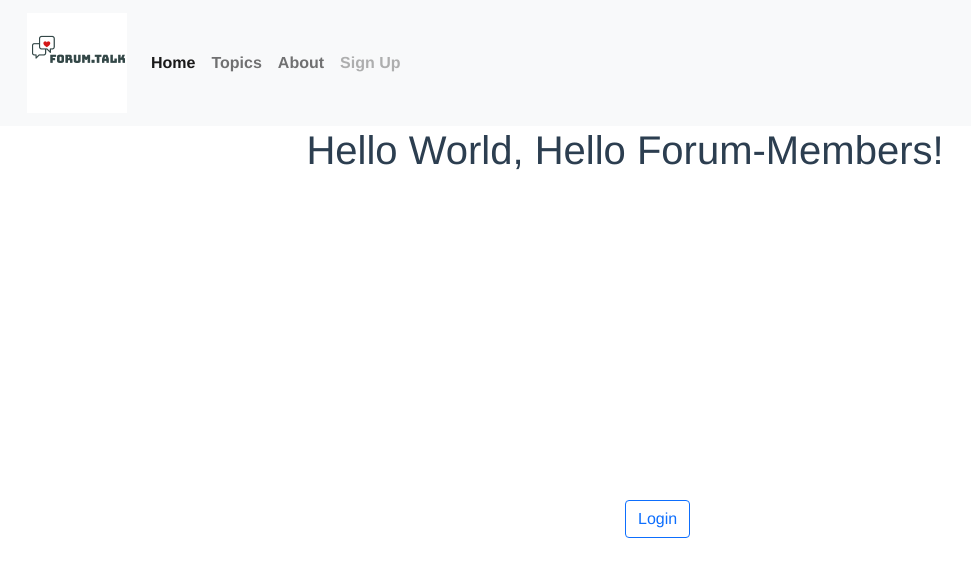
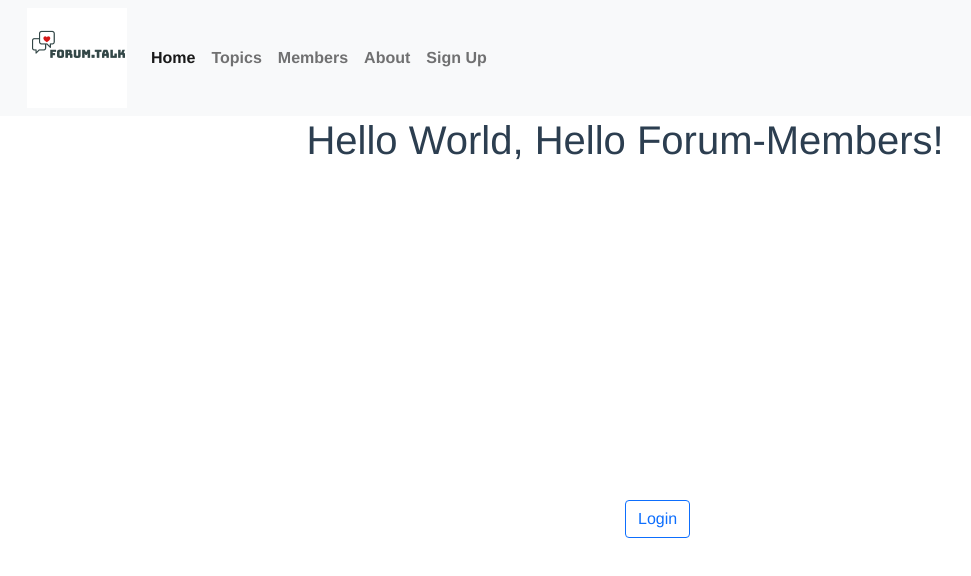
Before and after one commit to Daria-17/Forum-App-Frontend, a Vue app: page / in a window 1280 px wide. Shown: the top 576 px of the page, without its empty margins (15-986 px from the left). Built offline with nearby package versions, Linux system fonts and the light colour scheme.

Commit message:
add Navbar to website

```diff
--- a/src/components/Navbar.vue
+++ b/src/components/Navbar.vue
@@ -1,27 +1,20 @@
 <template>
   <nav class="navbar navbar-expand-lg navbar-light bg-light">
     <div class="container-fluid">
-      <a class="navbar-brand" href="#">
-        <img alt="Vue logo" src="../assets/logo.png"  width="100" height="100" >
-      </a>
-      <button class="navbar-toggler" type="button" data-bs-toggle="collapse" data-bs-target="#navbarNav" aria-controls="navbarNav" aria-expanded="false" aria-label="Toggle navigation">
+      <img alt="Vue logo" src="../assets/logo.png" width="100" height="100">
+      <a class="navbar-brand" href="#"></a>
+      <button class="navbar-toggler" type="button" data-bs-toggle="collapse" data-bs-target="#navbarNav"
+              aria-controls="navbarNav" aria-expanded="false" aria-label="Toggle navigation">
         <span class="navbar-toggler-icon"></span>
       </button>
-      <div class="collapse navbar-collapse" id="navbarNav">
-        <ul class="navbar-nav">
-          <li class="nav-item">
-            <a class="nav-link active" aria-current="page" href="#">Home</a>
-          </li>
-          <li class="nav-item">
-            <a class="nav-link" href="#">Topics</a>
-          </li>
-          <li class="nav-item">
-            <a class="nav-link" href="#">About</a>
-          </li>
-          <li class="nav-item">
-            <a class="nav-link disabled">Sign Up</a>
-          </li>
-        </ul>
+      <div class="collapse navbar-collapse" id="navbarNavAltMarkup">
+        <div class="navbar-nav">
+          <router-link class="nav-link" to="/">Home</router-link>
+          <router-link class="nav-link" to="/topics">Topics</router-link>
+          <router-link class="nav-link" to="/users">Members</router-link>
+          <router-link class="nav-link" to="/about">About</router-link>
+          <router-link class="nav-link" to="/sign_up">Sign Up</router-link>
+        </div>
       </div>
     </div>
   </nav>
```
